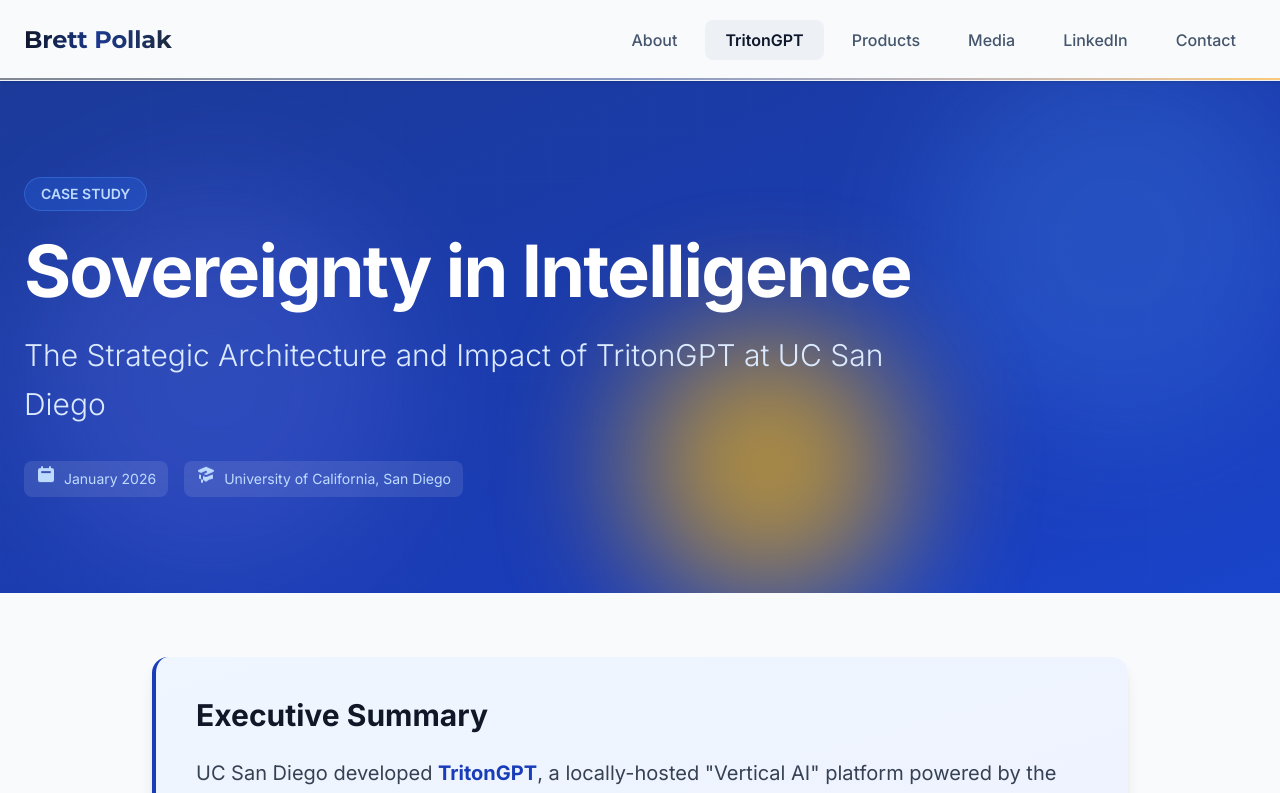
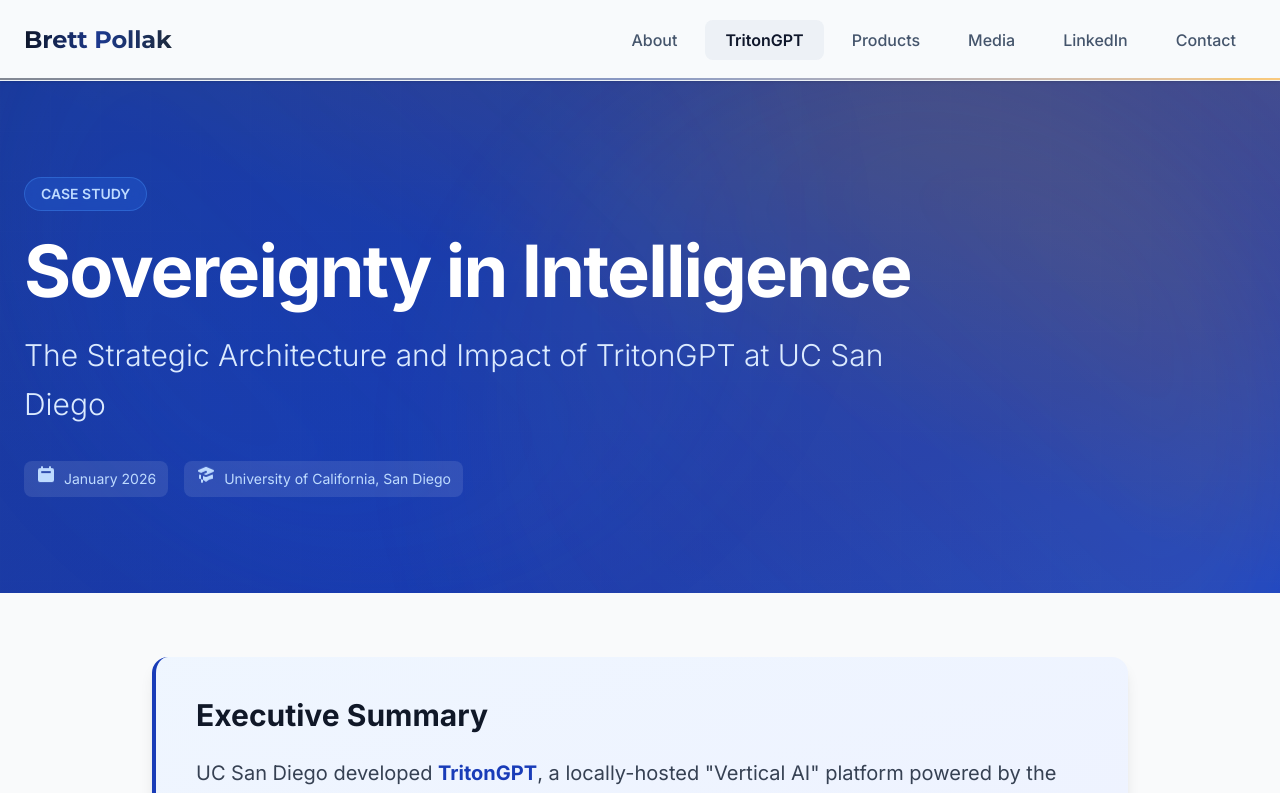
Before and after one commit to bpollak/brettpollak-website, a Next.js app: page /tritongpt in a window 1280 px wide. Shown: the top 793 px of the page. Built offline with nearby package versions, Linux system fonts and the light colour scheme.

Commit message:
Replace pulsating orbs with Blue-to-Tan gradients on TritonGPT page and fix syntax error

```diff
--- a/app/tritongpt/TritonGPTContent.tsx
+++ b/app/tritongpt/TritonGPTContent.tsx
@@ -57,10 +57,10 @@ export default function TritonGPTContent() {
       <section className="relative bg-gradient-to-br from-blue-900 via-blue-800 to-blue-600 text-white overflow-hidden animate-gradient-shift">
         <div className="absolute inset-0 bg-grid-pattern opacity-10"></div>
 
-        {/* Animated floating orbs */}
-        <div className="absolute top-0 right-0 w-96 h-96 bg-blue-400 rounded-full blur-3xl opacity-20 animate-float-slow"></div>
-        <div className="absolute bottom-0 left-0 w-96 h-96 bg-indigo-400 rounded-full blur-3xl opacity-20 animate-float-slow" style={{ animationDelay: '3s' }}></div>
-        <div className="absolute top-1/2 left-1/2 w-64 h-64 bg-amber-400 rounded-full blur-3xl opacity-15 animate-pulse-glow"></div>
+        {/* Gradient Background Effect (Blue to Tan/Gold) */}
+        <div className="absolute inset-0 bg-gradient-to-tr from-blue-900/50 via-transparent to-amber-500/30 opacity-60"></div>
+        <div className="absolute top-0 right-0 w-[800px] h-[800px] bg-gradient-to-bl from-amber-400/20 to-transparent rounded-full blur-3xl opacity-40 animate-pulse-glow"></div>
+        <div className="absolute bottom-0 left-0 w-[800px] h-[800px] bg-gradient-to-tr from-blue-600/30 to-transparent rounded-full blur-3xl opacity-40 animate-pulse-glow" style={{ animationDelay: '4s' }}></div>
 
         <div className="relative max-w-7xl mx-auto px-6 py-24">
           <div className="animate-slide-in-left inline-block px-4 py-1.5 bg-blue-500/20 text-blue-200 text-sm font-semibold rounded-full mb-6 backdrop-blur-sm border border-blue-400/30">
@@ -571,10 +571,12 @@ export default function TritonGPTContent() {
             );
           })}
           </div>
-                                      </section>      {/* Conclusion */}
+      </section>
+
+      {/* Conclusion */}
       <section className="relative bg-gradient-to-br from-blue-600 via-indigo-600 to-purple-600 text-white py-20 overflow-hidden animate-gradient-shift">
-        <div className="absolute top-0 right-0 w-96 h-96 bg-pink-400 rounded-full blur-3xl opacity-20 animate-pulse-glow"></div>
-        <div className="absolute bottom-0 left-0 w-96 h-96 bg-cyan-400 rounded-full blur-3xl opacity-20 animate-pulse-glow" style={{ animationDelay: '1.5s' }}></div>
+        <div className="absolute top-0 right-0 w-96 h-96 bg-gradient-to-bl from-amber-400/20 to-transparent rounded-full blur-3xl opacity-20 animate-pulse-glow"></div>
+        <div className="absolute bottom-0 left-0 w-96 h-96 bg-gradient-to-tr from-blue-400/20 to-transparent rounded-full blur-3xl opacity-20 animate-pulse-glow" style={{ animationDelay: '1.5s' }}></div>
 
         <div className="max-w-4xl mx-auto px-6 text-center relative z-10">
           <h2 className="text-4xl font-bold mb-8 animate-fade-in">Conclusion</h2>
```
Lines whose indentation alone changed are shown as unchanged.
